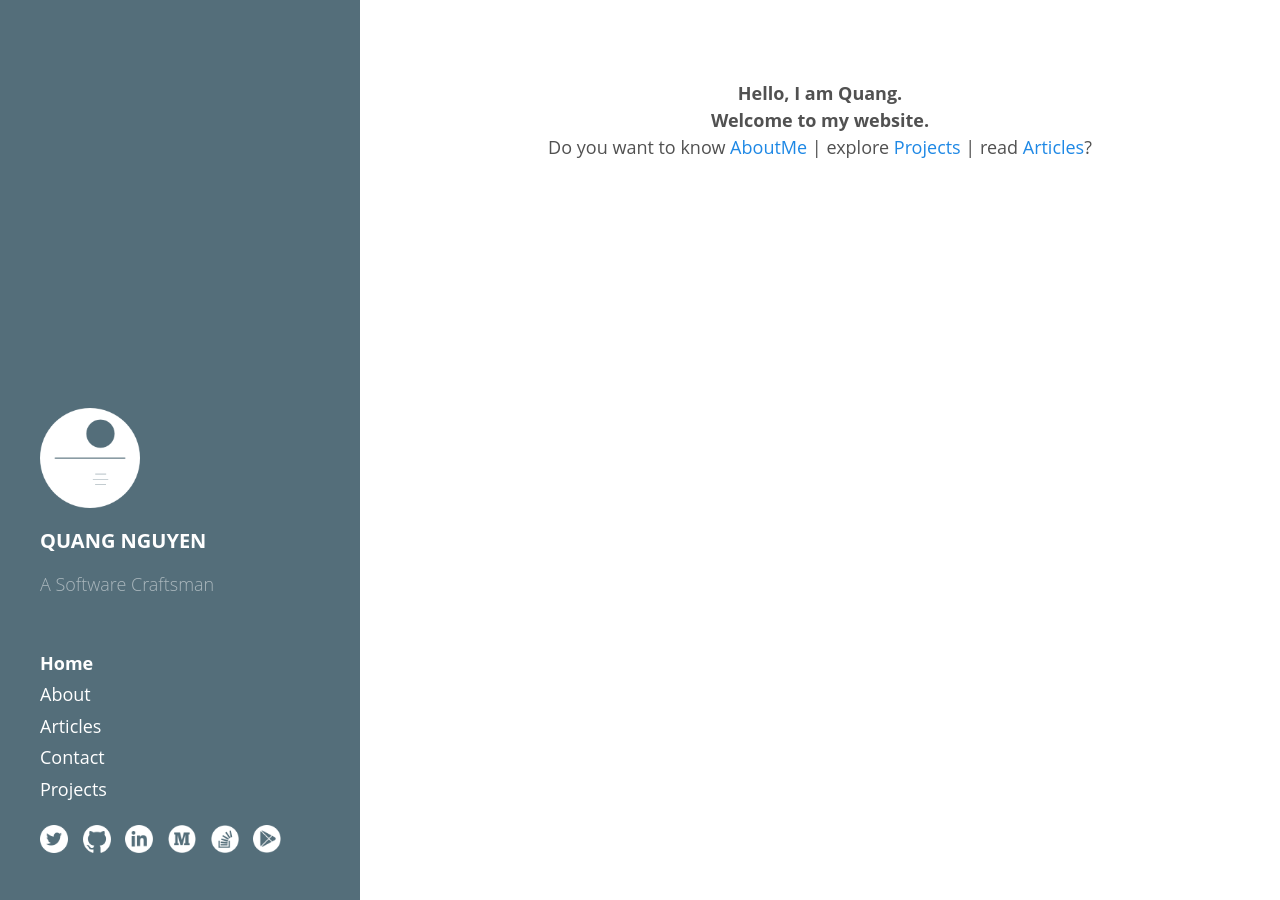
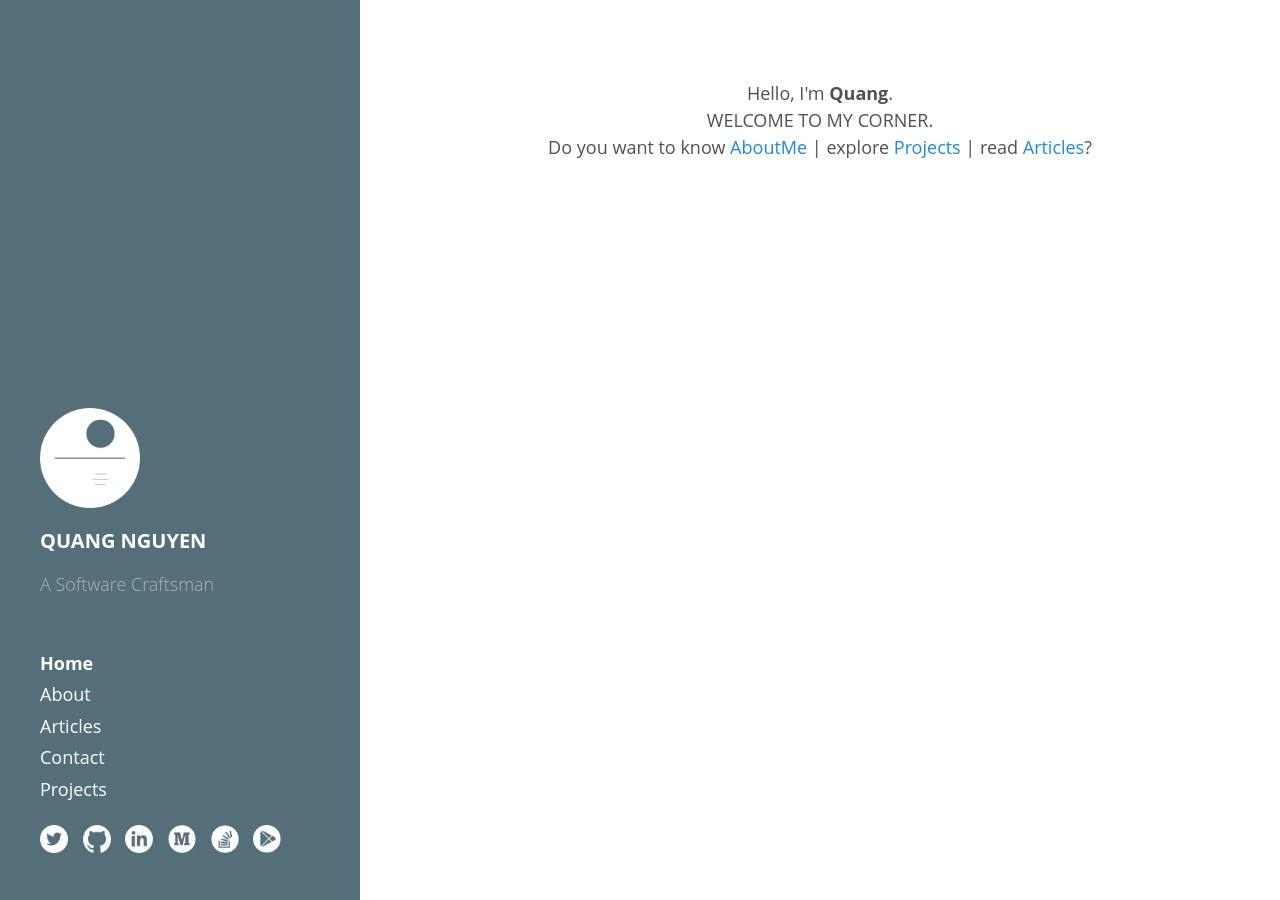
Before and after one commit to quangctkm9207/quangctkm9207.github.io, a Jekyll site: the page built from index.md, in a window 1280 px wide. Built offline with Jekyll 4.4.1, drawn with Linux system fonts in a browser that asks for light colours; comment, search, counter and statistics services are not loaded.

Commit message:
Update first page.

```diff
--- a/index.md
+++ b/index.md
@@ -3,8 +3,8 @@ layout: default
 title: Home
 ---
 <p align="center">
-  <b>Hello, I am Quang.</b><br>
-  <b>Welcome to my website.</b><br>
+  Hello, I'm <b>Quang</b>.<br>
+  WELCOME TO MY CORNER.<br>
   Do you want to know <a href="{{ site.newbaseurl }}about/">AboutMe</a> |
   explore <a href="{{ site.newbaseurl }}projects/">Projects</a> |
   read <a href="{{ site.newbaseurl }}articles/">Articles</a>?
```
